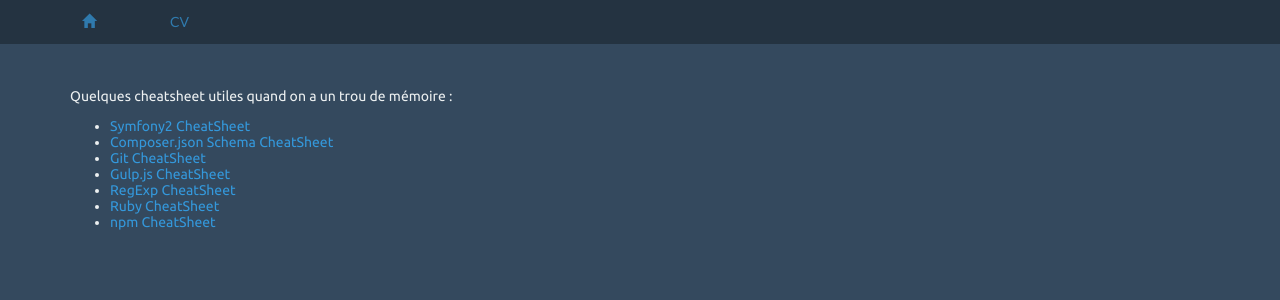
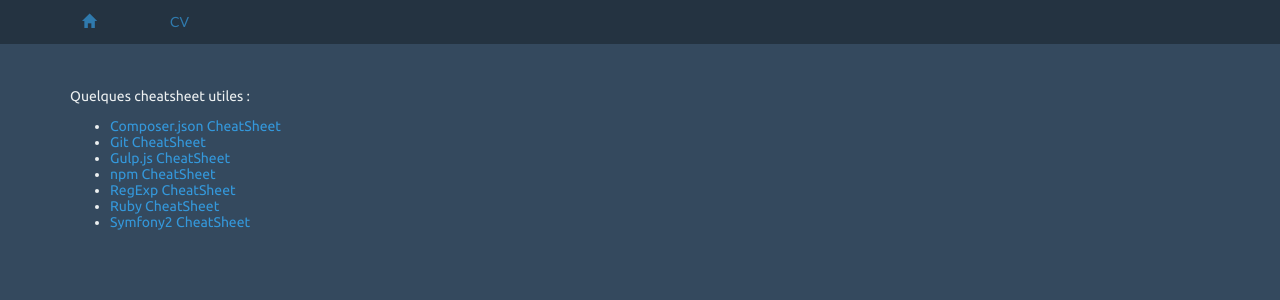
Before and after one commit to NiR-/akerouanton-name, a Jekyll site: the page built from index.html, in a window 1280 px wide. Shown: the top 300 px of the page. Built offline with Jekyll 4.4.1, drawn with Linux system fonts in a browser that asks for light colours; Markdown is read by kramdown in place of the engine named in the settings.

Commit message:
Ajout des cheatsheet sous forme de collections jekyll.

```diff
--- /dev/null
+++ b/_cheatsheet/composer.markdown
@@ -0,0 +1,5 @@
+---
+title: "Composer.json CheatSheet"
+categories: cheatsheet
+link: http://composer.json.jolicode.com/
+---
--- /dev/null
+++ b/_cheatsheet/git.markdown
@@ -0,0 +1,5 @@
+---
+title: "Git CheatSheet"
+categories: cheatsheet
+link: https://raw.githubusercontent.com/osscafe/gulp-cheatsheet/master/images/en-js-p1.png
+---
--- /dev/null
+++ b/_cheatsheet/gulp-js.markdown
@@ -0,0 +1,5 @@
+---
+title: "Gulp.js CheatSheet"
+categories: cheatsheet
+link: http://wall-skills.com/2013/git-cheat-sheet/
+---
--- /dev/null
+++ b/_cheatsheet/npm.markdown
@@ -0,0 +1,5 @@
+---
+title: "npm CheatSheet"
+categories: cheatsheet
+link: http://jessewarden.com/archives/node-bower-grunt-cheat-sheet-v1-jessewarden.com.pdf
+---
--- /dev/null
+++ b/_cheatsheet/regexp.markdown
@@ -0,0 +1,5 @@
+---
+title: "RegExp CheatSheet"
+categories: cheatsheet
+link: http://overapi.com/regex/
+---
--- /dev/null
+++ b/_cheatsheet/ruby.markdown
@@ -0,0 +1,5 @@
+---
+title: "Ruby CheatSheet"
+categories: cheatsheet
+link: http://overapi.com/ruby/
+---
--- /dev/null
+++ b/_cheatsheet/symfony2.markdown
@@ -0,0 +1,5 @@
+---
+title: "Symfony2 CheatSheet"
+categories: cheatsheet
+link: http://symfony2cheatsheet.com/
+---
--- a/_config.yml
+++ b/_config.yml
@@ -1,5 +1,7 @@
 name: 'Albin Kerouanton'
 markdown: redcarpet
-pygments: true
+highlighter: pygments
 permalink: none
 exclude: ['Gemfile', 'Gemfile.lock', 'Gruntfile.js', 'bower.json', 'package.json', 'bower_components', 'node_modules', 'vagrant', 'config', 'Capfile']
+collections:
+- cheatsheet
--- a/index.html
+++ b/index.html
@@ -3,14 +3,10 @@ layout: default
 title: Accueil
 ---
 
-<p>Quelques cheatsheet utiles quand on a un trou de mémoire :</p>
+<p>Quelques cheatsheet utiles :</p>
 
 <ul>
-	<li><a href="http://symfony2cheatsheet.com/" class="external" target="_blank">Symfony2 CheatSheet</a></li>
-	<li><a href="http://composer.json.jolicode.com/" class="external" target="_blank">Composer.json Schema CheatSheet</a></li>
-	<li><a href="http://wall-skills.com/2013/git-cheat-sheet/" class="external" target="_blank">Git CheatSheet</a></li>
-	<li><a href="https://raw.githubusercontent.com/osscafe/gulp-cheatsheet/master/images/en-js-p1.png" class="external" target="_blank">Gulp.js CheatSheet</a></li>
-	<li><a href="http://overapi.com/regex/" class="external" target="_blank">RegExp CheatSheet</a></li>
-	<li><a href="http://overapi.com/ruby/" class="external" target="_blank">Ruby CheatSheet</a></li>
-	<li><a href="http://jessewarden.com/archives/node-bower-grunt-cheat-sheet-v1-jessewarden.com.pdf" class="external" target="_blank">npm CheatSheet</a></li>
+	{% for doc in site.cheatsheet %}
+		<li><a href="{{ doc.link }}" class="external" target="_blank">{{ doc.title }}</a></li>
+	{% endfor %}
 </ul>
```
